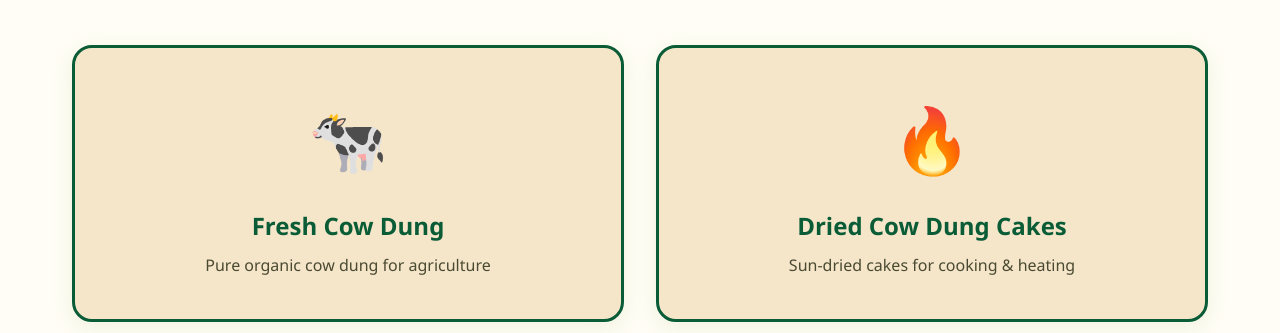
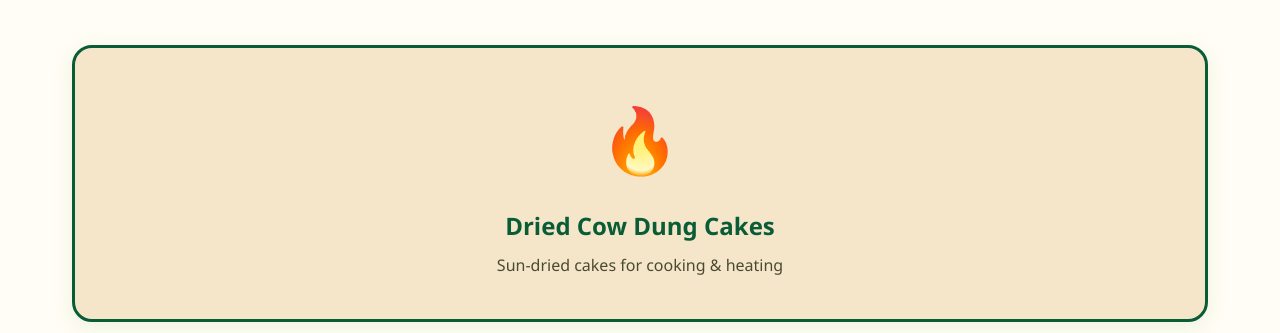
Before and after one commit to Worldofcyber/cowdung1, a plain HTML site: page index.html in a window 1280 px wide. Shown: the part 619-952 px from the top of the page. Drawn offline with Linux system fonts and the light colour scheme.

Commit message:
Update index.html

```diff
--- a/index.html
+++ b/index.html
@@ -35,11 +35,6 @@
             <!-- Products Section -->
             <h2>Our Products</h2>
             <div class="product-showcase">
-                <div class="product-box">
-                    <div class="product-icon">🐄</div>
-                    <h3>Fresh Cow Dung</h3>
-                    <p>Pure organic cow dung for agriculture</p>
-                </div>
                 <div class="product-box">
                     <div class="product-icon">🔥</div>
                     <h3>Dried Cow Dung Cakes</h3>
```
